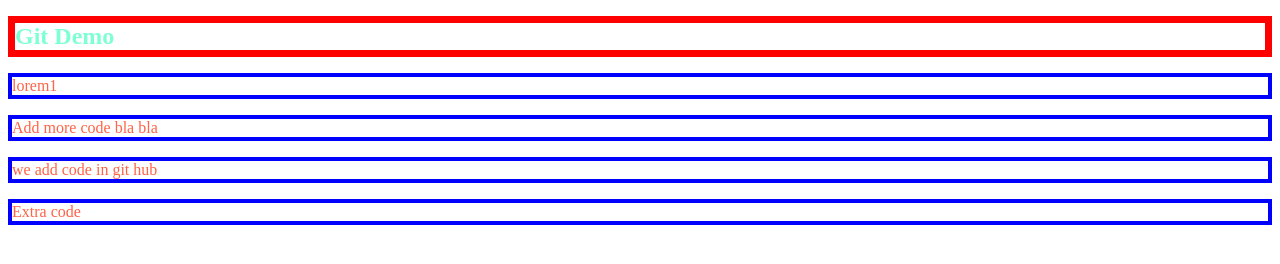
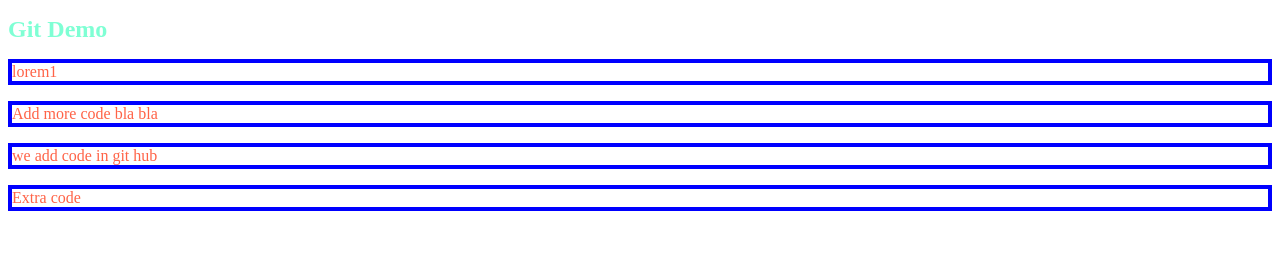
Before and after one commit to NidhiPatel7/gitdemo, a plain HTML site: page index.html in a window 1280 px wide. Drawn offline with Linux system fonts and the light colour scheme.

Commit message:
remove h1 border

```diff
--- a/style.css
+++ b/style.css
@@ -2,7 +2,7 @@ h1
 {
     font-size: 1.5em;
     color: aquamarine;
-    border: 0.3em solid red;
+
 }
 p{
     font-size: 1em;
```
